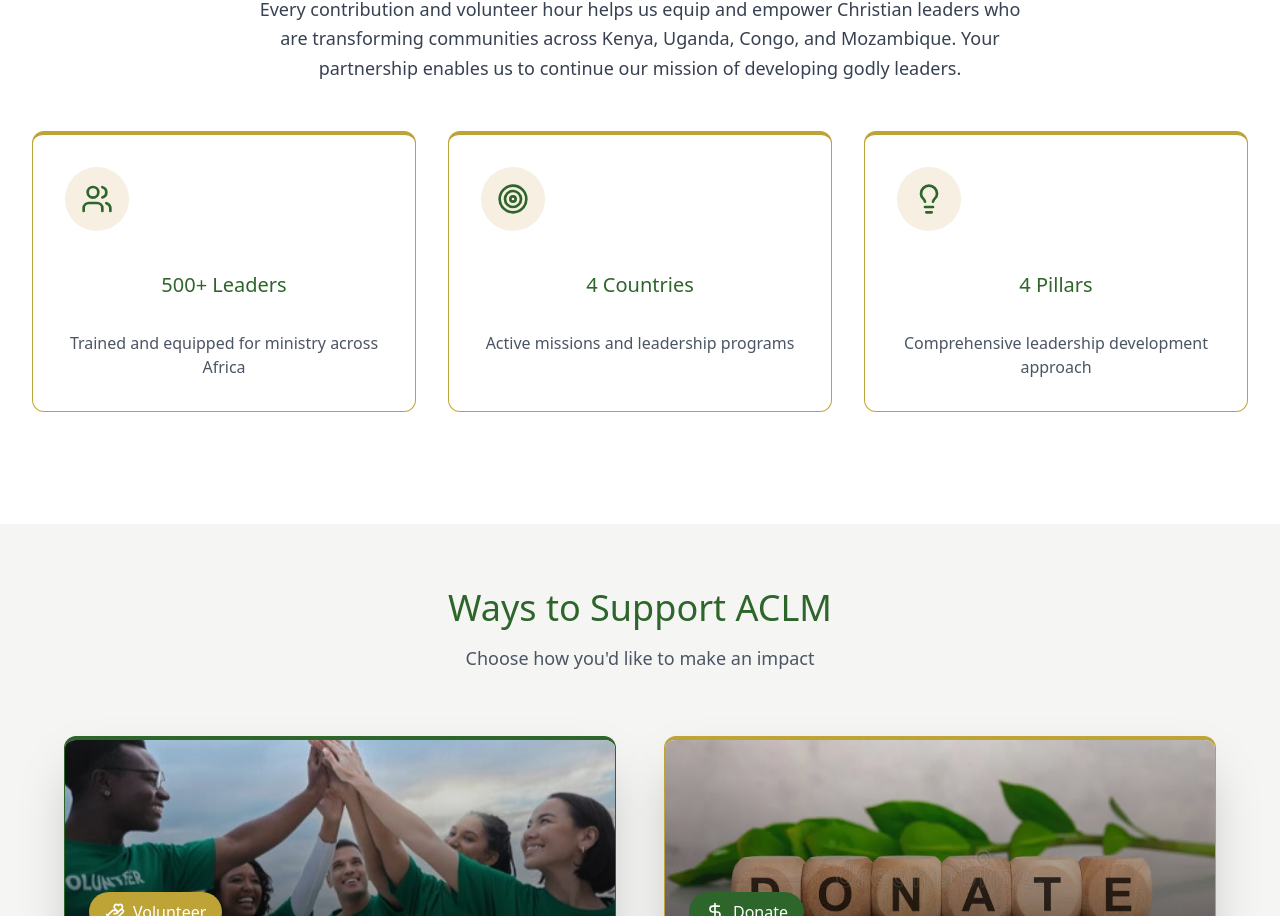
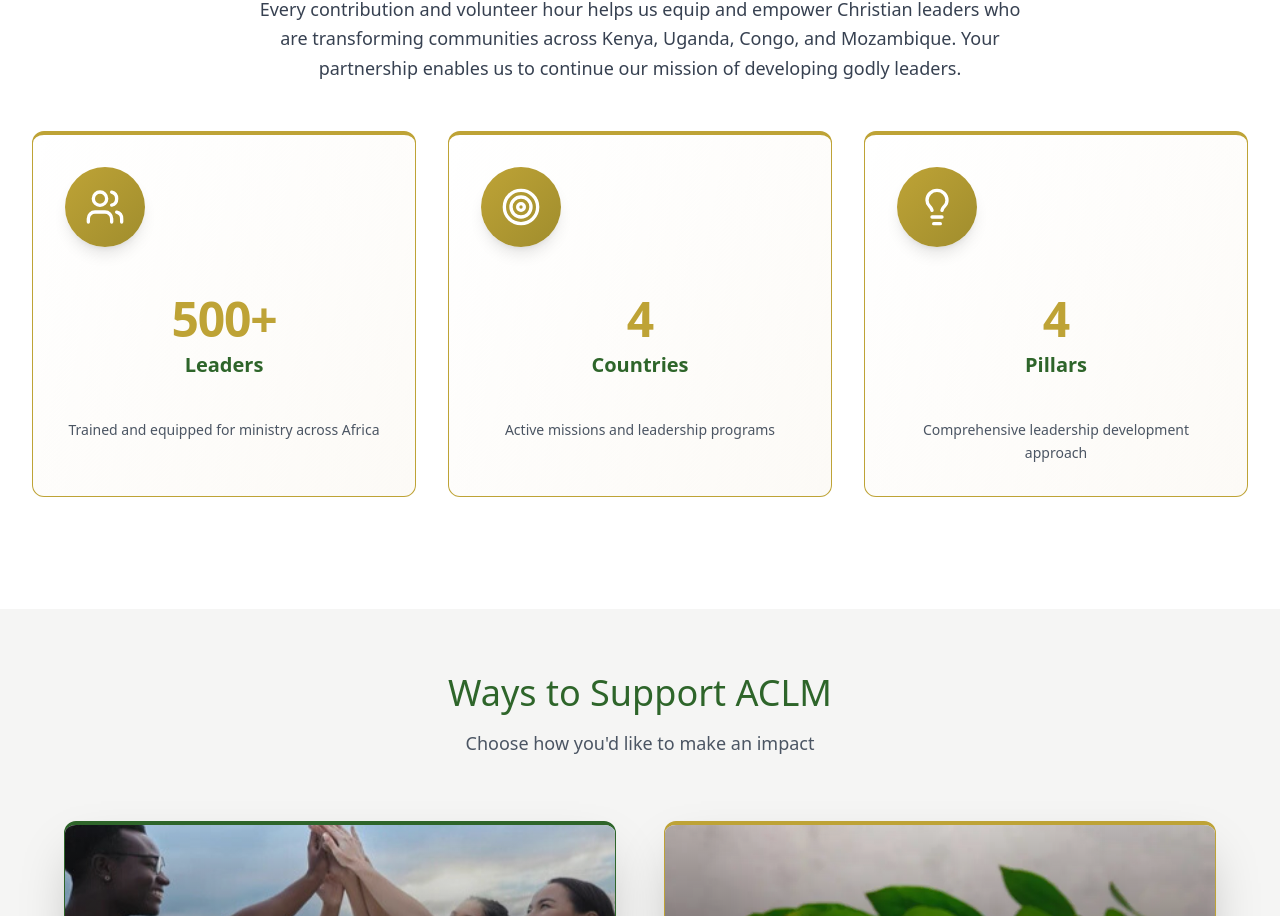
Before and after one commit to Denniskaranja2023/ACLM_WEBSITE, a React (Vite) app in the folder Frontend/: page /support-us in a window 1280 px wide. Shown: the part 810-1726 px from the top of the page. Built offline with nearby package versions, Linux system fonts and the light colour scheme.

Commit message:
Final changes 30-12-2025

```diff
--- a/Frontend/src/components/ui/Footer.jsx
+++ b/Frontend/src/components/ui/Footer.jsx
@@ -116,7 +116,7 @@
             <h4 className="text-[#BEA336] mb-4">Connect With Us</h4>
             <div className="flex space-x-4">
               <a
-                href="https://facebook.com"
+                href="https://web.facebook.com/aclminternational"
                 target="_blank"
                 rel="noopener noreferrer"
                 className="hover:text-[#BEA336] transition-colors"
--- a/Frontend/src/pages/SupportUs.jsx
+++ b/Frontend/src/pages/SupportUs.jsx
@@ -8,6 +8,7 @@
 
 export function SupportUs() {
   const [isLoading, setIsLoading] = useState(true);
+  const [counters, setCounters] = useState({ leaders: 0, countries: 0, pillars: 0 });
   const [volunteerForm, setVolunteerForm] = useState({
     name: "",
     email: "",
@@ -26,6 +27,38 @@
     }, 1100);
     return () => clearTimeout(timer);
   }, []);
+
+  useEffect(() => {
+    if (!isLoading) {
+      const animateCounters = () => {
+        const targets = { leaders: 500, countries: 4, pillars: 4 };
+        const duration = 2000; // 2 seconds
+        const steps = 60;
+        const stepDuration = duration / steps;
+
+        let currentStep = 0;
+
+        const interval = setInterval(() => {
+          currentStep++;
+          const progress = currentStep / steps;
+
+          setCounters({
+            leaders: Math.floor(targets.leaders * progress),
+            countries: Math.floor(targets.countries * progress),
+            pillars: Math.floor(targets.pillars * progress)
+          });
+
+          if (currentStep >= steps) {
+            setCounters(targets);
+            clearInterval(interval);
+          }
+        }, stepDuration);
+      };
+
+      // Start animation after a short delay
+      setTimeout(animateCounters, 500);
+    }
+  }, [isLoading]);
 
 const handleVolunteerSubmit = async (e) => {
     e.preventDefault();
@@ -130,7 +163,7 @@
         <div
           className="absolute inset-0 bg-cover bg-center"
           style={{
-            backgroundImage: `url(https://images.unsplash.com/photo-1763050234301-b623bdf88749?crop=entropy&cs=tinysrgb&fit=max&fm=jpg&ixid=M3w3Nzg4Nzd8MHwxfHNlYXJjaHwxfHxjb21tdW5pdHklMjBzdXBwb3J0JTIwYWZyaWNhfGVufDF8fHx8MTc2MzcyNDk1NHww&ixlib=rb-4.1.0&q=80&w=1080&utm_source=figma&utm_medium=referral)`
+            backgroundImage: `url(https://images.unsplash.com/photo-1559027615-cd4628902d4a?crop=entropy&cs=tinysrgb&fit=max&fm=jpg&ixid=M3w3Nzg4Nzd8MHwxfHNlYXJjaHwxfHx2b2x1bnRlZXIlMjBoYW5kcyUyMGFmcmljYXxlbnwxfHx8fDE3NjM3MjQ5NTR8MA&ixlib=rb-4.1.0&q=80&w=1080)`
           }}
         />
         <div className="absolute inset-0 bg-gradient-to-b from-[#2E652A]/95 via-[#2E652A]/85 to-[#2E652A]/90" />
@@ -164,26 +197,35 @@
           </div>
 
           <div className="grid md:grid-cols-3 gap-8 mb-12">
-            <Card className="text-center p-8 hover:shadow-xl transition-shadow border-t-4 border-[#BEA336]">
-              <div className="inline-flex items-center justify-center w-16 h-16 rounded-full bg-[#F6EFE2] mb-4">
-                <Users className="w-8 h-8 text-[#2E652A]" />
+            <Card className="text-center p-8 hover:shadow-2xl transition-all duration-300 border-t-4 border-[#BEA336] bg-gradient-to-br from-white to-[#F6EFE2]/30 hover:scale-105">
+              <div className="inline-flex items-center justify-center w-20 h-20 rounded-full bg-gradient-to-br from-[#BEA336] to-[#a08d2d] mb-6 shadow-lg">
+                <Users className="w-10 h-10 text-white" />
               </div>
-              <h3 className="text-[#2E652A] mb-2 text-xl">500+ Leaders</h3>
-              <p className="text-gray-600">Trained and equipped for ministry across Africa</p>
+              <div className="mb-4">
+                <h3 className="text-[#BEA336] text-5xl font-black mb-2 tracking-tight">{counters.leaders}+</h3>
+                <p className="text-[#2E652A] text-xl font-semibold">Leaders</p>
+              </div>
+              <p className="text-gray-600 text-sm leading-relaxed">Trained and equipped for ministry across Africa</p>
             </Card>
-            <Card className="text-center p-8 hover:shadow-xl transition-shadow border-t-4 border-[#BEA336]">
-              <div className="inline-flex items-center justify-center w-16 h-16 rounded-full bg-[#F6EFE2] mb-4">
-                <Target className="w-8 h-8 text-[#2E652A]" />
+            <Card className="text-center p-8 hover:shadow-2xl transition-all duration-300 border-t-4 border-[#BEA336] bg-gradient-to-br from-white to-[#F6EFE2]/30 hover:scale-105">
+              <div className="inline-flex items-center justify-center w-20 h-20 rounded-full bg-gradient-to-br from-[#BEA336] to-[#a08d2d] mb-6 shadow-lg">
+                <Target className="w-10 h-10 text-white" />
               </div>
-              <h3 className="text-[#2E652A] mb-2 text-xl">4 Countries</h3>
-              <p className="text-gray-600">Active missions and leadership programs</p>
+              <div className="mb-4">
+                <h3 className="text-[#BEA336] text-5xl font-black mb-2 tracking-tight">{counters.countries}</h3>
+                <p className="text-[#2E652A] text-xl font-semibold">Countries</p>
+              </div>
+              <p className="text-gray-600 text-sm leading-relaxed">Active missions and leadership programs</p>
             </Card>
-            <Card className="text-center p-8 hover:shadow-xl transition-shadow border-t-4 border-[#BEA336]">
-              <div className="inline-flex items-center justify-center w-16 h-16 rounded-full bg-[#F6EFE2] mb-4">
-                <Lightbulb className="w-8 h-8 text-[#2E652A]" />
+            <Card className="text-center p-8 hover:shadow-2xl transition-all duration-300 border-t-4 border-[#BEA336] bg-gradient-to-br from-white to-[#F6EFE2]/30 hover:scale-105">
+              <div className="inline-flex items-center justify-center w-20 h-20 rounded-full bg-gradient-to-br from-[#BEA336] to-[#a08d2d] mb-6 shadow-lg">
+                <Lightbulb className="w-10 h-10 text-white" />
               </div>
-              <h3 className="text-[#2E652A] mb-2 text-xl">4 Pillars</h3>
-              <p className="text-gray-600">Comprehensive leadership development approach</p>
+              <div className="mb-4">
+                <h3 className="text-[#BEA336] text-5xl font-black mb-2 tracking-tight">{counters.pillars}</h3>
+                <p className="text-[#2E652A] text-xl font-semibold">Pillars</p>
+              </div>
+              <p className="text-gray-600 text-sm leading-relaxed">Comprehensive leadership development approach</p>
             </Card>
           </div>
         </div>
--- a/Frontend/src/pages/projects/Congo.jsx
+++ b/Frontend/src/pages/projects/Congo.jsx
@@ -42,22 +42,22 @@
 const videos = [
   {
     id: 1,
-    title: "Evangelism Training in Congo",
-    description: "Watch how we train believers in Congo to effectively share the gospel using practical tools and methods.",
+    title: "Ministry to pygmies",
+    description: "A company of pygmy men share with a local ACLM missionary about the harrowing effects of the Congo war as he shares the gospel",
     youtubeId: "WiKuxPmXzpI",
     thumbnail: "https://img.youtube.com/vi/WiKuxPmXzpI/maxresdefault.jpg"
   },
   {
     id: 2,
-    title: "Church Leadership Development",
-    description: "See how we're developing strong church leaders across Congo through biblical training and mentorship.",
+    title: "Evangelism by the Cube",
+    description: "Our missionary in Congo shares the gospel with a local using the evangelism cube",
     youtubeId: "t8Qw058Ydso",
     thumbnail: "https://img.youtube.com/vi/t8Qw058Ydso/maxresdefault.jpg"
   },
   {
     id: 3,
-    title: "Community Impact Stories",
-    description: "Testimonies from Congo showing how the gospel is transforming lives and communities.",
+    title: "A time of fellowship",
+    description: "Our missionaries enjoying a time of singing with Congolese believers.",
     youtubeId: "ku5NJcsYeoo",
     thumbnail: "https://img.youtube.com/vi/ku5NJcsYeoo/maxresdefault.jpg"
   }
```
Also changed, not shown: Frontend/src/pages/OurStories.jsx (+41 -94 lines).
